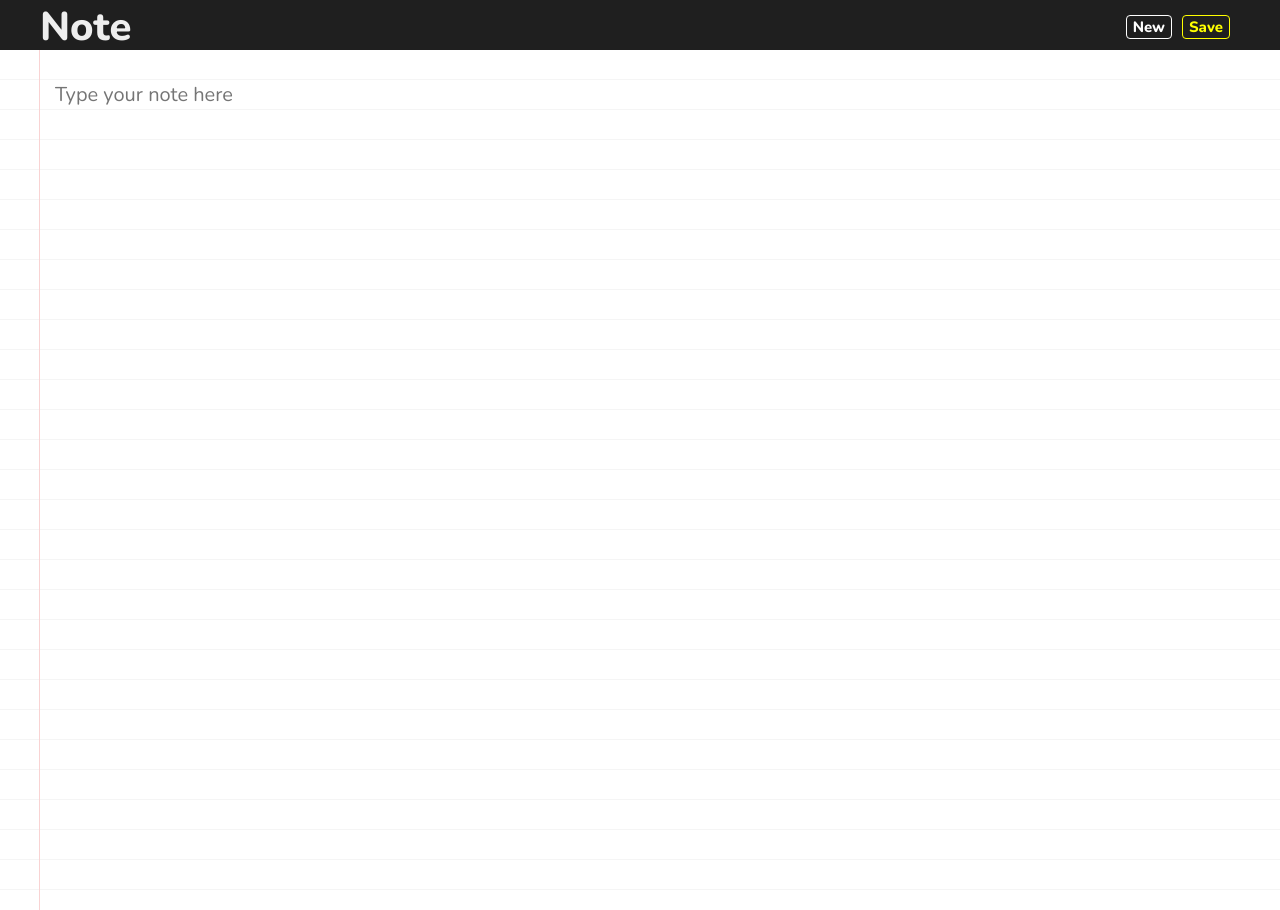
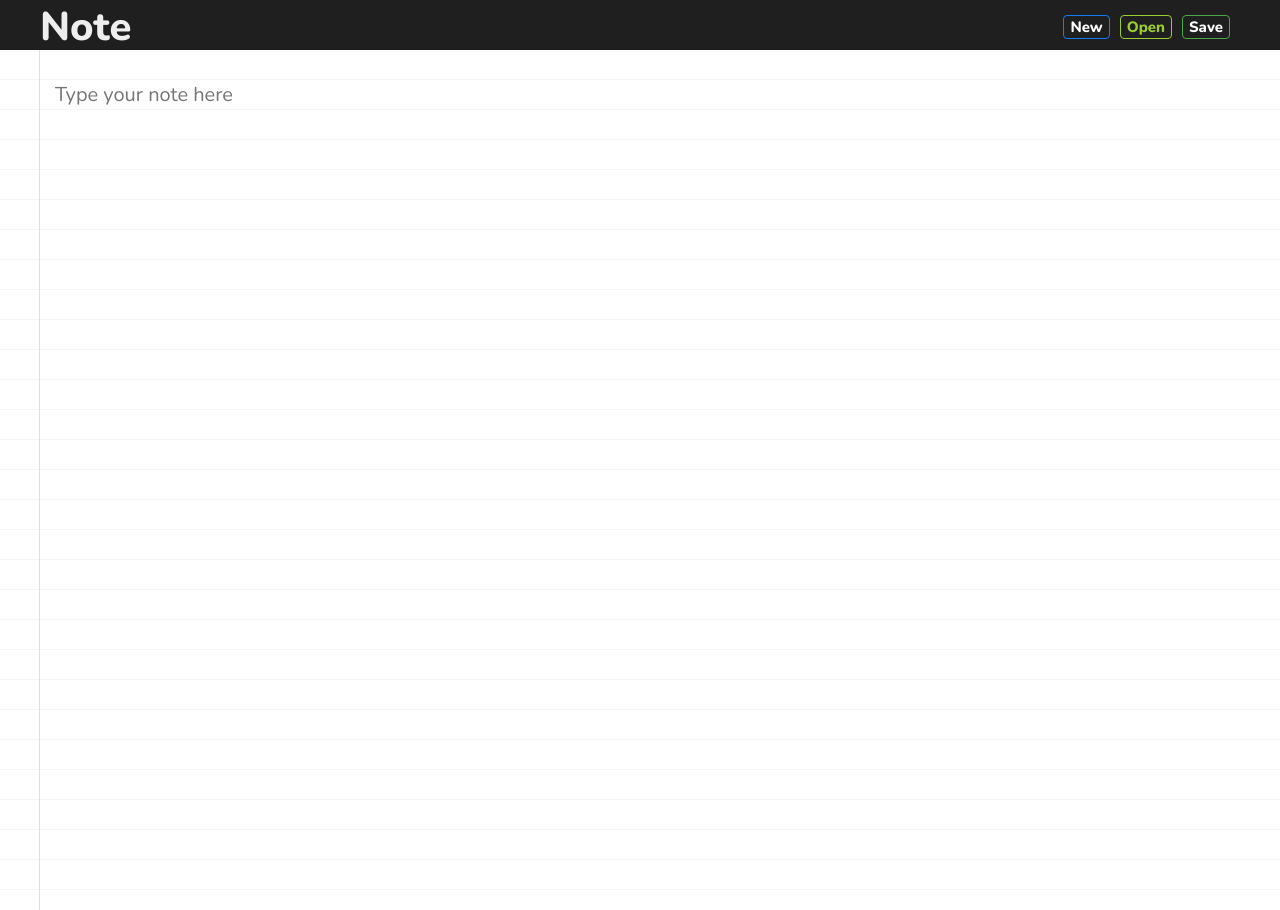
Before and after one commit to 4msar/notepad, a React (Create React App) app: page /new in a window 1280 px wide. Built offline with nearby package versions, Linux system fonts and the light colour scheme; what react-notistack would draw is missing.

Commit message:
updated the notes

```diff
--- a/src/components/Navbar.js
+++ b/src/components/Navbar.js
@@ -1,9 +1,27 @@
-import React from "react";
+import React, { useEffect, useState } from "react";
 import { Link, useParams, useHistory } from "react-router-dom";
+import { generateNoteId, isEmpty } from "../utils/functions";
 
 export default function Navbar({ onSave, onDelete }) {
 	const history = useHistory();
 	const { note } = useParams();
+	const [isMobile, setIsMobile] = useState(window.innerWidth <= 425);
+	const handleOpen = () => {
+		const id = prompt("Enter note key to open:", "note-");
+		if (!isEmpty(id)) {
+			const noteId = generateNoteId(id);
+			history.push(`/n/${noteId}`);
+		}
+	};
+
+	useEffect(() => {
+		const handleResize = () => {
+			setIsMobile(window.innerWidth <= 425);
+		};
+		window.addEventListener("resize", handleResize);
+		return () => window.removeEventListener("resize", handleResize);
+	}, []);
+
 	return (
 		<header className="navbar">
 			<div className="wrapper">
@@ -15,19 +33,34 @@ export default function Navbar({ onSave, onDelete }) {
 						className="action-btn"
 						onClick={() => history.push("/new")}
 						id="new"
+						title="Create New"
 					>
-						New
+						{isMobile ? "N" : "New"}
 					</strong>
-					<strong className="action-btn" onClick={onSave} id="save">
-						Save
+					<strong
+						className="action-btn"
+						onClick={handleOpen}
+						id="open"
+						title="Open a note"
+					>
+						{isMobile ? "O" : "Open"}
+					</strong>
+					<strong
+						className="action-btn"
+						onClick={onSave}
+						id="save"
+						title="Save the Note"
+					>
+						{isMobile ? "S" : "Save"}
 					</strong>
 					{note && (
 						<strong
 							className="action-btn"
 							onClick={onDelete}
 							id="delete"
+							title="Delete the Note"
 						>
-							Delete
+							{isMobile ? "D" : "Delete"}
 						</strong>
 					)}
 				</div>
--- a/src/pages/Home.js
+++ b/src/pages/Home.js
@@ -11,9 +11,7 @@ export default function Home() {
 		if (
 			lastId &&
 			// eslint-disable-next-line no-restricted-globals
-			confirm(
-				"You have a last edited note,\n open the last edited note now!"
-			)
+			confirm("You have a last edited note,\nDo you want to open it?")
 		) {
 			history.push(`/n/${lastId}`);
 		} else {
@@ -23,7 +21,7 @@ export default function Home() {
 
 	return (
 		<Layout>
-			<div>Loading...</div>
+			<div className="flex-center loading">Loading...</div>
 		</Layout>
 	);
 }
--- a/src/pages/NewNote.js
+++ b/src/pages/NewNote.js
@@ -11,7 +11,11 @@ export default function NewNote() {
 
 	const onSave = () => {
 		const noteId = syncNote();
-		history.push(`/n/${noteId}`);
+		const url = new URL(`${window.location.origin}/n/${noteId}`);
+		const returned = prompt("Here is your note link:\n", url.toString());
+		if (returned) {
+			history.push(`/n/${noteId}`);
+		}
 	};
 
 	const inputChange = (event) => {
--- a/src/services/NoteService.js
+++ b/src/services/NoteService.js
@@ -4,6 +4,9 @@ import { database as db } from "../utils/firebase";
 const getRef = (rest = "") => "public-notes/" + rest;
 
 class NoteService {
+	getAllNotes() {
+		return "https://msar-note.firebaseio.com/public-notes.json";
+	}
 	getAll() {
 		return new Promise((resolve, reject) => {
 			const dataRef = ref(db, getRef());
@@ -37,7 +40,8 @@ class NoteService {
 	}
 
 	async updateOrCreate(key, value, getData = false) {
-		// Write the new post's data simultaneously in the posts list and the user's post list.
+		if (!key) return false;
+
 		const updates = {};
 		updates[getRef(key)] = value;
 
@@ -47,6 +51,7 @@ class NoteService {
 	}
 
 	async delete(key, getData = false) {
+		if (!key) return false;
 		const all = await remove(ref(db, getRef(key)));
 		if (getData) return all;
 		return true;
--- a/src/styles/index.css
+++ b/src/styles/index.css
@@ -30,6 +30,10 @@ a {
 	align-items: center;
 }
 
+.loading {
+	padding: 100px 50px;
+}
+
 header {
 	color: #eee;
 	background: #1f1f1f;
@@ -52,7 +56,7 @@ header .name {
 	display: flex;
 }
 .action-btn {
-	color: yellow;
+	color: #fff;
 	border: 1px solid;
 	font-size: 15px;
 	padding: 1px 6px;
@@ -61,25 +65,35 @@ header .name {
 	transition: 0.4s;
 	margin-right: 10px;
 }
+#save {
+	border-color: #4ca746;
+}
 #save:hover {
-	background-color: green;
+	background-color: #4ca746;
 	color: #fff;
 }
 #delete {
-	color: red;
+	color: #dc3545;
 	margin: 0;
 }
 #delete:hover {
-	background-color: red;
+	background-color: #dc3545;
 	color: #fff;
 }
 #new {
-	color: white;
-	border-color: white;
+	border-color: #157af6;
 }
 #new:hover {
-	background-color: greenyellow;
-	color: #333;
+	background-color: #157af6;
+	color: #fff;
+}
+#open {
+	color: #9acd32;
+	border-color: #9acd32;
+}
+#open:hover {
+	background-color: #9acd32;
+	color: #fff;
 }
 
 .paper {
```
